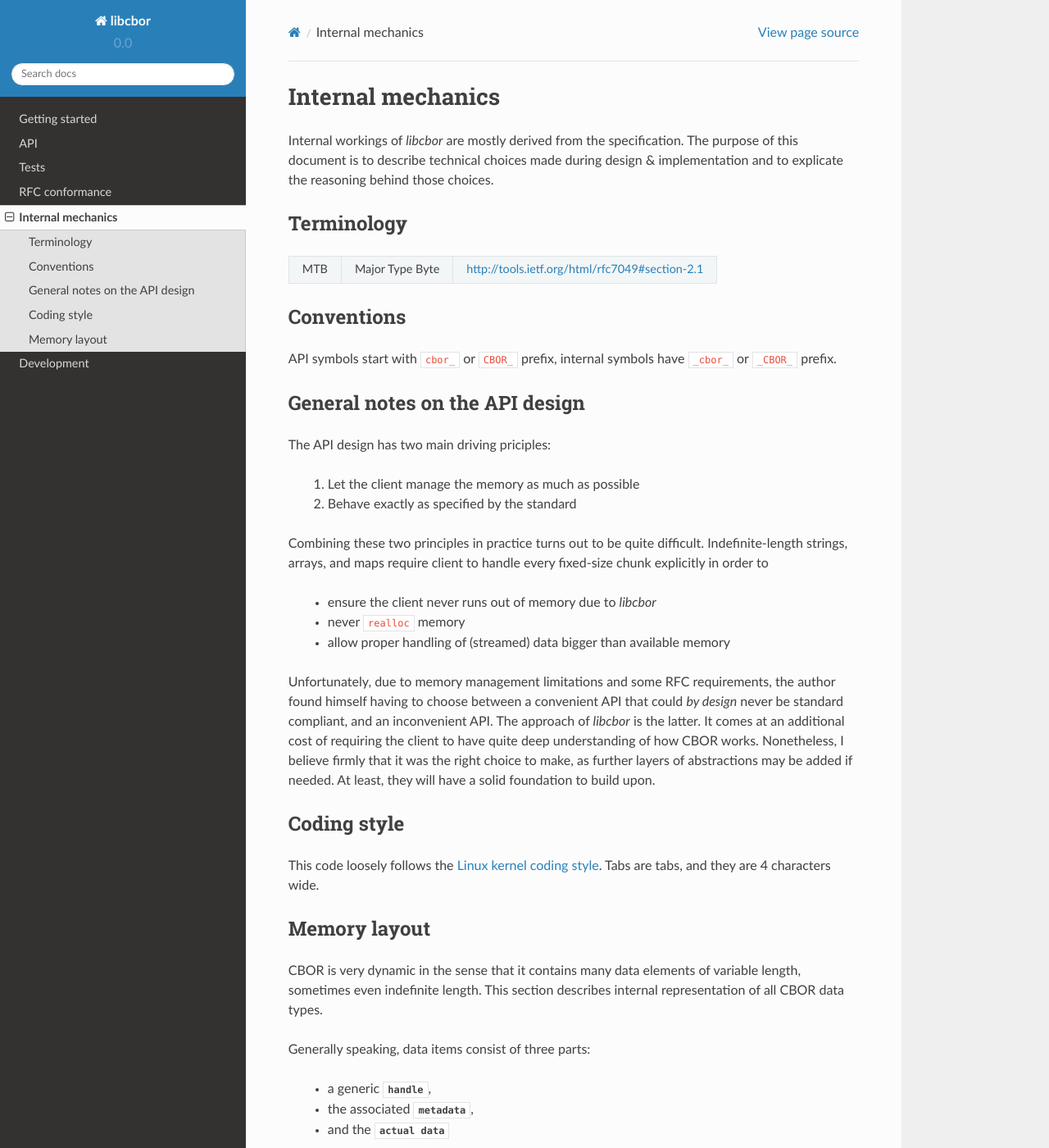
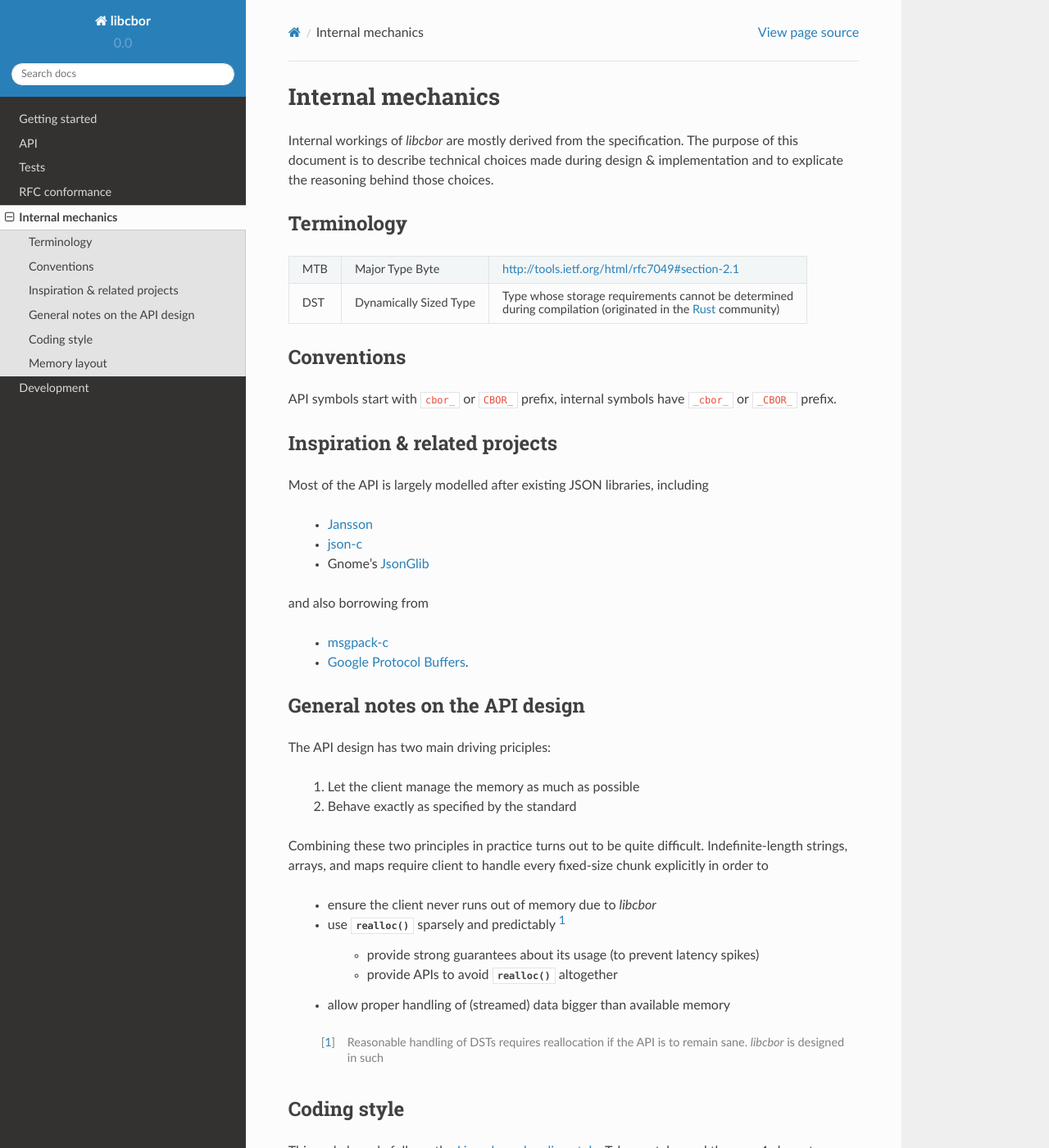
Before and after one commit to PJK/libcbor, a Sphinx documentation site: the page built from doc/source/internal.rst, in a window 1280 px wide and 1400 px high. Shown: the whole window at 82% size. Built offline with Sphinx 7.4.7 and the Read the Docs theme 2.0.0, drawn with Linux system fonts in a browser that asks for light colours.

Commit message:
Add influences & DSTs

```diff
--- a/doc/source/api/type_2.rst
+++ b/doc/source/api/type_2.rst
@@ -32,7 +32,7 @@ When generating indefinite items, the client code has to take most of the respon
 
 The first step is to initialize your item using :func:`cbor_new_indefinite_bytestring` and encode it (TODO).
 
-Then you can start building chunks using :func:`cbor_new_definite_bytestring` and :func:`cbor_bytestring_set_handle`. Encode them so that they follow the initial indefinite item. (TODO)
+ng` and :func:`cbor_bytestring_set_handle`. Encode them so that they follow the initial indefinite item. (TODO)
 
 Finally add a Break(TODO).
 
--- a/doc/source/internal.rst
+++ b/doc/source/internal.rst
@@ -5,14 +5,30 @@ Internal workings of *libcbor* are mostly derived from the specification. The pu
 
 Terminology
 ---------------
-=== =================  ==============================================
-MTB Major Type Byte    http://tools.ietf.org/html/rfc7049#section-2.1
-=== =================  ==============================================
+===  ======================  ========================================================================================================================================
+MTB  Major Type Byte         http://tools.ietf.org/html/rfc7049#section-2.1
+---  ----------------------  ----------------------------------------------------------------------------------------------------------------------------------------
+DST  Dynamically Sized Type  Type whose storage requirements cannot be determined
+
+                             during compilation (originated in the `Rust <http://www.rust-lang.org/>`_ community)
+===  ======================  ========================================================================================================================================
 
 Conventions
 --------------
 API symbols start with ``cbor_`` or ``CBOR_`` prefix, internal symbols have ``_cbor_`` or ``_CBOR_`` prefix.
 
+Inspiration & related projects
+-------------------------------
+Most of the API is largely modelled after existing JSON libraries, including
+
+ - `Jansson <http://www.digip.org/jansson/>`_
+ - `json-c <https://github.com/json-c/json-c>`_
+ - Gnome's `JsonGlib <https://wiki.gnome.org/action/show/Projects/JsonGlib?action=show&redirect=JsonGlib>`_
+
+and also borrowing from
+
+ - `msgpack-c <https://github.com/msgpack/msgpack-c>`_
+ - `Google Protocol Buffers <http://code.google.com/p/protobuf/>`_.
 
 General notes on the API design
 --------------------------------
@@ -24,10 +40,14 @@ The API design has two main driving priciples:
 Combining these two principles in practice turns out to be quite difficult. Indefinite-length strings, arrays, and maps require client to handle every fixed-size chunk explicitly in order to
 
  - ensure the client never runs out of memory due to *libcbor*
- - never ``realloc`` memory
+ - use :func:`realloc` sparsely and predictably [#]_
+
+    - provide strong guarantees about its usage (to prevent latency spikes)
+    - provide APIs to avoid :func:`realloc` altogether
  - allow proper handling of (streamed) data bigger than available memory
 
-Unfortunately, due to memory management limitations and some RFC requirements, the author found himself having to choose between a convenient API that could *by design* never be standard compliant, and an inconvenient API. The approach of *libcbor* is the latter. It comes at an additional cost of requiring the client to have quite deep understanding of how CBOR works. Nonetheless, I believe firmly that it was the right choice to make, as further layers of abstractions may be added if needed. At least, they will have a solid foundation to build upon.
+ .. [#] Reasonable handling of DSTs requires reallocation if the API is to remain sane. *libcbor* is designed in such
+
 
 Coding style
 -------------
```
Also changed, not shown: doc/source/development.rst (+6 -6 lines).
